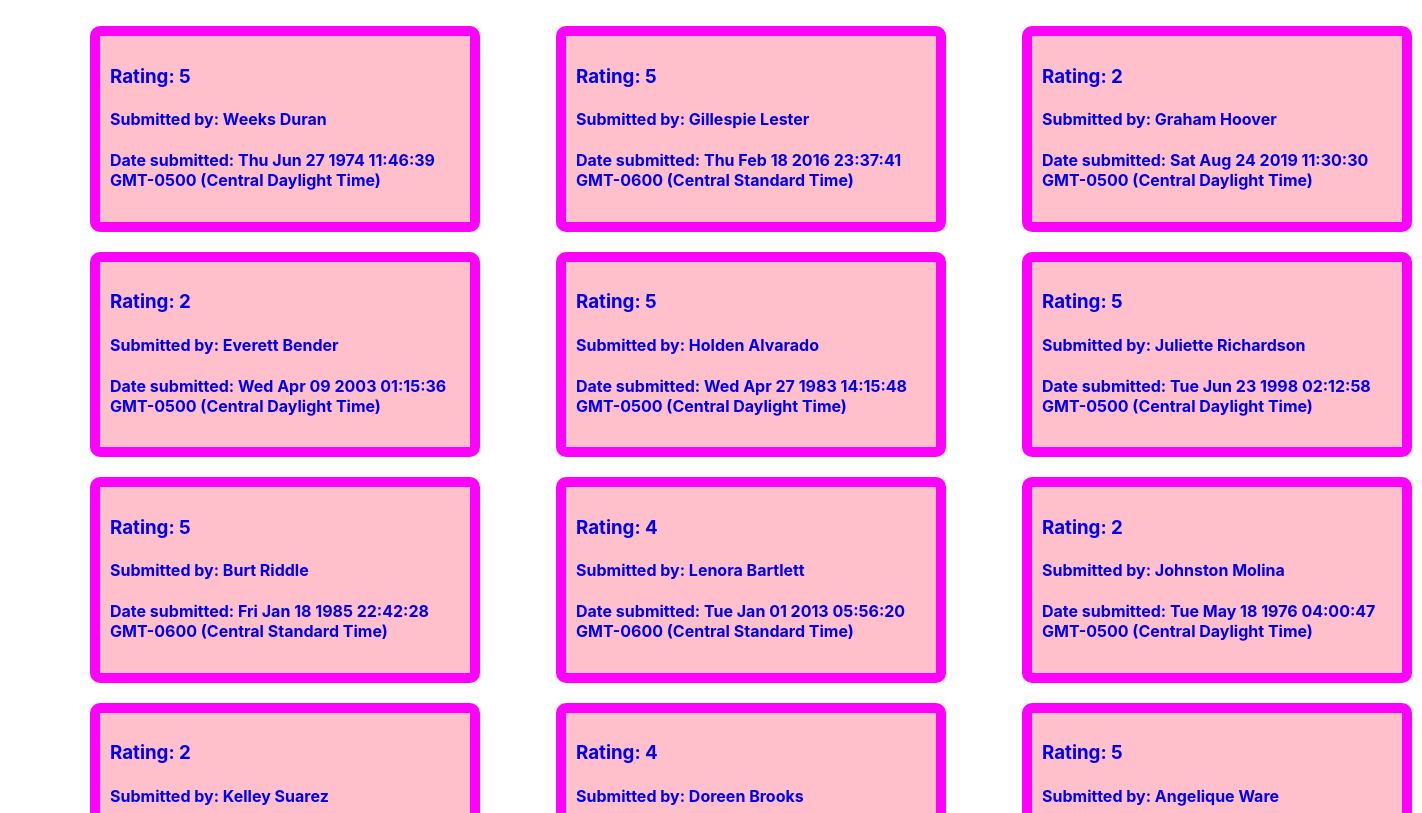
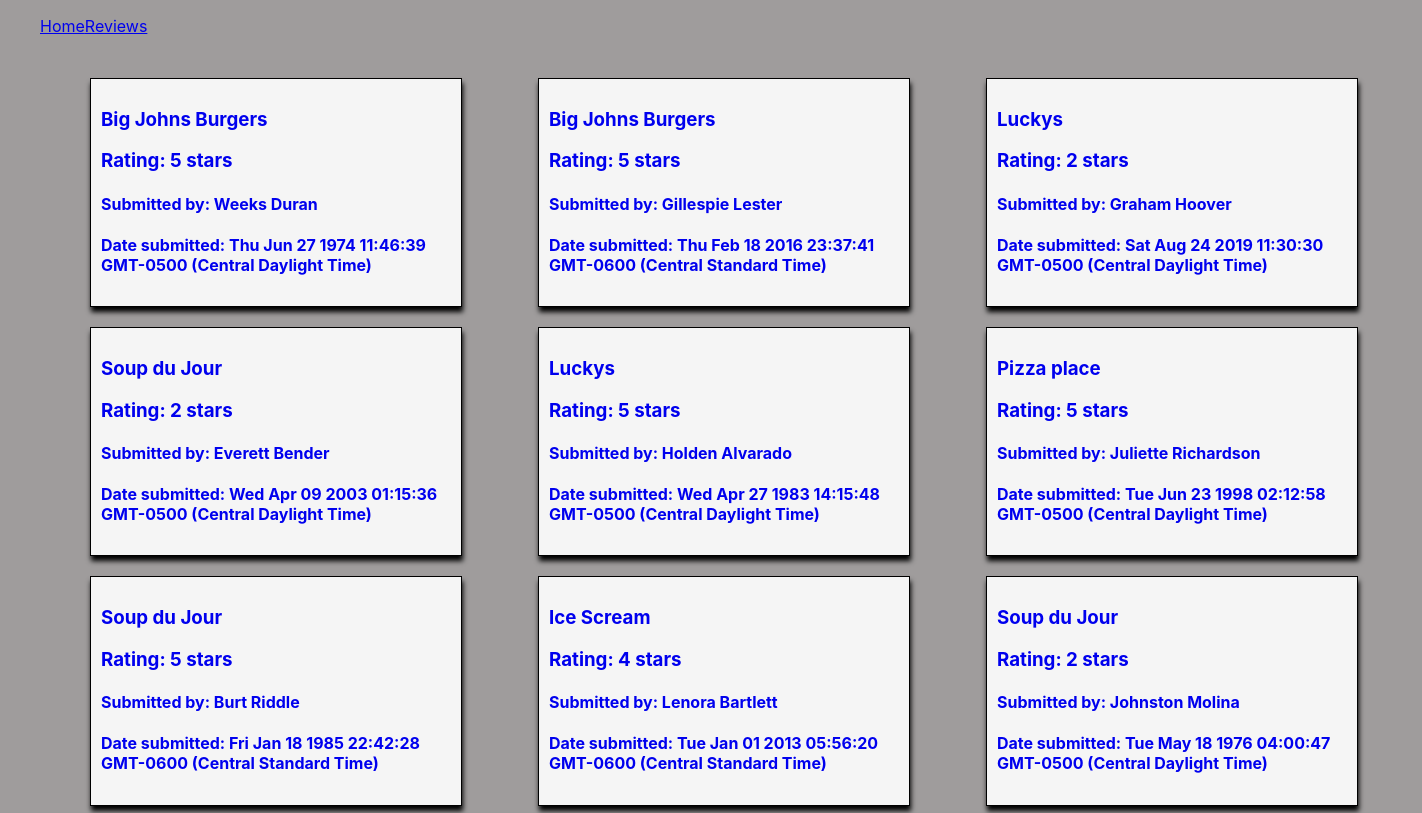
Before and after one commit to sacreutz/reviewApp, a React (Create React App) app: page /reviews in a window 1280 px wide. Shown: the top 813 px of the page, 1422 px wide, since content can reach past the window. Built offline with nearby package versions, Linux system fonts and the light colour scheme.

Commit message:
add styles and beginnings of navbar

```diff
--- a/src/App.js
+++ b/src/App.js
@@ -6,21 +6,32 @@ import ReviewList from "./ReviewList";
 import ReviewsPage from "./ReviewsPage";
 import { BrowserRouter as Router, Link, Route } from "react-router-dom";
 import Data from "./jsonData.js";
+import Navbar from './NavBar'
 
 const App = () => (
+
   <Router>
+
     <div>
       <Route exact path="/" render={() => <div>Home</div>} />
       <Route
         exact
         path="/reviews"
-        render={routerProps => <ReviewsPage reviews={Data} />}
+        render={routerProps => {
+          return (
+            <div>
+        <Navbar />
+        <ReviewsPage reviews={Data} />
+        </div>
+          )
+        }
+      }
       />
       <Route
         path={`/reviews/:reviewId`}
         render={routerProps => {
            const reviewIdFromParams = routerProps.match.params.reviewId;
-         // const reviewIdFromParams = "hello";
+
           console.log("routerProps", routerProps);
           console.log("match", routerProps.match);
           //add lodash get here
--- /dev/null
+++ b/src/NavBar.js
@@ -0,0 +1,17 @@
+import './Navbar.css';
+import React from 'react';
+
+class Navbar extends React.Component{
+  render() {
+      return (
+          <div>
+            <ul id="nav">
+              <li><a href="#">Home</a></li>
+              <li><a href="#">Reviews</a></li>
+            </ul>
+          </div>
+      );
+  }
+}
+
+export default Navbar;
--- /dev/null
+++ b/src/Navbar.css
@@ -0,0 +1,24 @@
+/* #nav {
+	width: 100%;
+	float: left;
+	margin: 0 0 3em 0;
+	padding: 0;
+	list-style: none; }
+#nav li {
+	float: left; }
+
+#nav li a {
+		display: block;
+		padding: 8px 15px;
+		text-decoration: none;
+		font-weight: bold;
+		color: #069;
+		border-right: 1px solid #ccc; }
+
+#nav li a {
+		display: block;
+		padding: 8px 15px;
+		text-decoration: none;
+		font-weight: bold;
+		color: #069;
+		border-right: 1px solid #ccc; } */
--- a/src/ReviewCard.css
+++ b/src/ReviewCard.css
@@ -1,11 +1,15 @@
 .cardContainer {
-  background-color: pink;
+  background-color: whitesmoke;
   width: 350px;
   height: auto;
-  border: 10px solid magenta;
-  border-radius: 10px;
+  border: 1px solid black;
+  border-radius: 0px;
   padding: 10px;
   margin: 10px;
-
+  box-shadow: 1px 5px 5px black;
 
 }
+
+body {
+  background-color: rgb(159, 156, 156);
+}
--- a/src/ReviewCard.js
+++ b/src/ReviewCard.js
@@ -15,7 +15,8 @@ const ReviewCard = (props) => {
   if (props.someData === "yes") {
   return (
     <li className="cardContainer">
-      <h3>Rating: {review.rating}</h3>
+      <h3>{review.place}</h3>
+      <h3>Rating: {review.rating} stars</h3>
 
 
       <h4> Submitted by: {review.author}</h4>
@@ -28,6 +29,7 @@ const ReviewCard = (props) => {
 
     return (
       <li className="cardContainer" style={myStyle}>
+       <h3>{review.place}</h3>
       <h3>Rating: {review.rating}</h3>
       {review && <h5>{review.content}</h5>}
 
```
